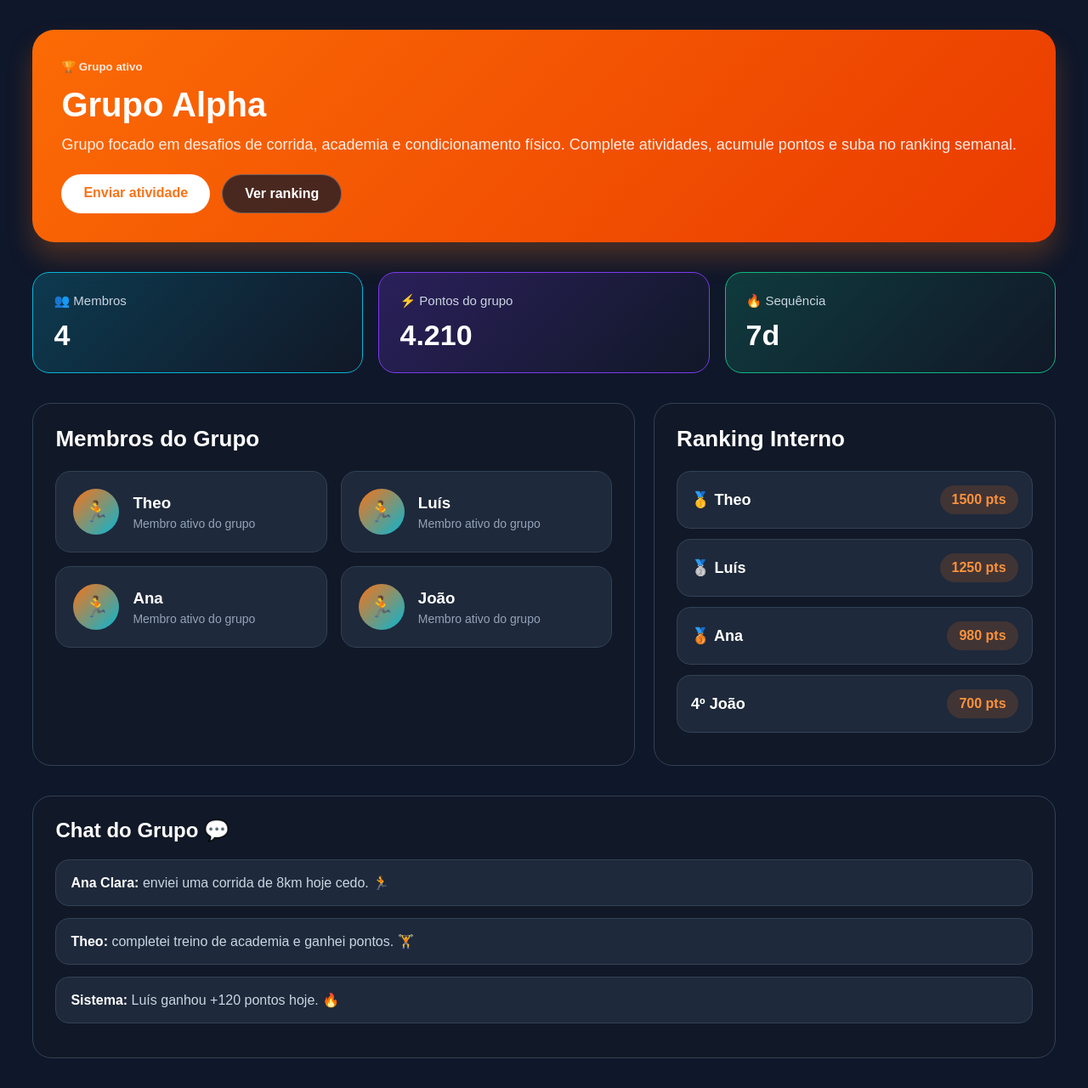
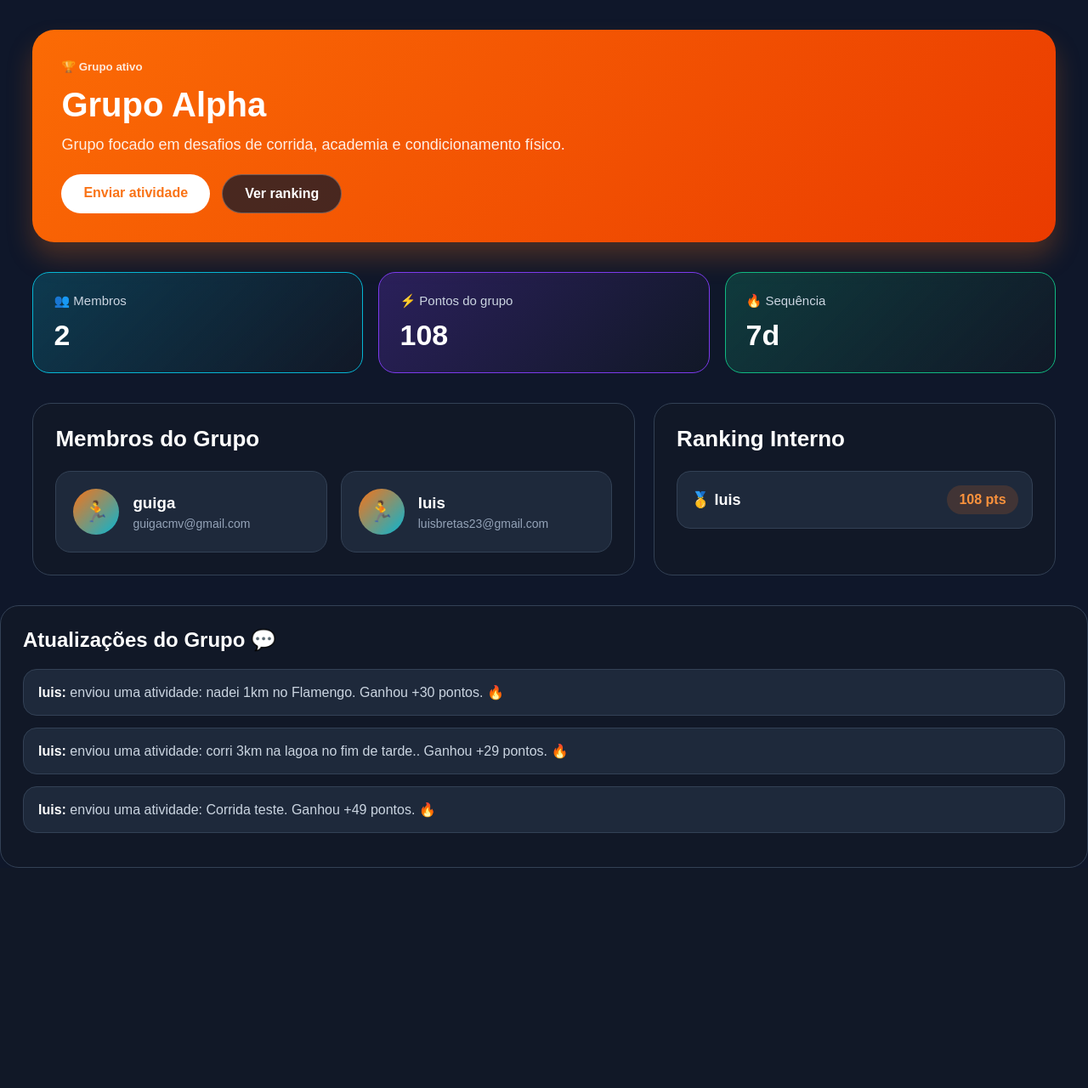
Before and after one commit to luis-bretas/Projeto-time5, a Django app: page /grupo/ in a window 1280 px wide. Shown: the part 55-1335 px from the top of the page at 85% size. After the commit the page ends 1076 px from the top, so only its background shows below. Run offline with Django 5.2, Linux system fonts and the light colour scheme; data comes from the database, SQL or seed files in the repository.

Commit message:
Exibe atualizacoes do grupo pelo banco

```diff
--- a/core/templates/core/grupo.html
+++ b/core/templates/core/grupo.html
@@ -281,11 +281,20 @@
     <section class="grupo-header">
         <small>🏆 Grupo ativo</small>
 
-        <h1>Grupo Alpha</h1>
+        <h1>
+    {% if grupo %}
+        {{ grupo.name }}
+    {% else %}
+        Nenhum grupo cadastrado
+    {% endif %}
+</h1>
 
         <p>
-            Grupo focado em desafios de corrida, academia e condicionamento físico.
-            Complete atividades, acumule pontos e suba no ranking semanal.
+           {% if grupo %}
+    {{ grupo.description }}
+{% else %}
+    Cadastre um grupo no painel administrativo para exibir as informações aqui.
+{% endif %}
         </p>
 
         <div class="grupo-actions">
@@ -298,12 +307,12 @@
 
         <div class="status-card azul">
             <span>👥 Membros</span>
-            <h2>4</h2>
+            <h2>{{ membros.count }}</h2>
         </div>
 
         <div class="status-card roxo">
             <span>⚡ Pontos do grupo</span>
-            <h2>4.210</h2>
+            <h2>{{ total_pontos|floatformat:0 }}</h2>
         </div>
 
         <div class="status-card verde">
@@ -319,17 +328,20 @@
             <h2>Membros do Grupo</h2>
 
             <div class="membros">
-
 {% for membro in membros %}
 
 <div class="membro">
     <div class="avatar">🏃</div>
 
     <div class="membro-info">
-                        <h3>{{ membro }}</h3>
-                        <p>Membro ativo do grupo</p>
+        <h3>{{ membro.username }}</h3>
+        <p>{{ membro.email }}</p>
     </div>
 </div>
+
+{% empty %}
+
+<p>Nenhum membro cadastrado ainda.</p>
 
 {% endfor %}
 
@@ -339,43 +351,55 @@
         <div class="box">
             <h2>Ranking Interno</h2>
 
+           {% for usuario in ranking_usuarios %}
+
 <div class="ranking-item">
-                <strong>🥇 Theo</strong>
-                <span class="pontos">1500 pts</span>
+    <strong>
+        {% if forloop.counter == 1 %}
+            🥇
+        {% elif forloop.counter == 2 %}
+            🥈
+        {% elif forloop.counter == 3 %}
+            🥉
+        {% else %}
+            {{ forloop.counter }}º
+        {% endif %}
+
+        {{ usuario.username }}
+    </strong>
+
+    <span class="pontos">{{ usuario.total_pontos }} pts</span>
 </div>
 
-            <div class="ranking-item">
-                <strong>🥈 Luís</strong>
-                <span class="pontos">1250 pts</span>
-            </div>
+{% empty %}
 
-            <div class="ranking-item">
-                <strong>🥉 Ana</strong>
-                <span class="pontos">980 pts</span>
-            </div>
+<p>Nenhuma atividade registrada neste grupo ainda.</p>
 
-            <div class="ranking-item">
-                <strong>4º João</strong>
-                <span class="pontos">700 pts</span>
+{% endfor %}
             </div>
         </div>
 
     </section>
 
     <section class="chat">
-        <h2>Chat do Grupo 💬</h2>
+    <h2>Atualizações do Grupo 💬</h2>
+
+    {% for atividade in atividades %}
 
     <div class="mensagem">
-            <strong>Ana Clara:</strong> enviei uma corrida de 8km hoje cedo. 🏃
+        <strong>{{ atividade.user.username }}:</strong>
+        enviou uma atividade: {{ atividade.description }}.
+        Ganhou +{{ atividade.points_earned }} pontos. 🔥
     </div>
 
+    {% empty %}
+
     <div class="mensagem">
-            <strong>Theo:</strong> completei treino de academia e ganhei pontos. 🏋️
+        Nenhuma atividade registrada no grupo ainda.
     </div>
 
-        <div class="mensagem">
-            <strong>Sistema:</strong> Luís ganhou +120 pontos hoje. 🔥
-        </div>
+    {% endfor %}
+
 </section>
 
 </div>
--- a/core/views.py
+++ b/core/views.py
@@ -3,6 +3,10 @@ from django.contrib.auth.decorators import login_required
 from django.contrib import messages
 from movetogether.forms import ActivityForm
 from .models import Activity, Group
+from django.contrib.auth.models import User
+from django.db.models import Sum
+
+
 def home(request):
     habilidades = [
         {"emoji": "⭐", "nome": "Iniciante", "descricao": "Até 500 pontos"},
@@ -26,17 +30,35 @@ def dashboard(request):
 
 def grupo(request):
 
-    membros = [
-        "Theo",
-        "Luís",
-        "Ana",
-        "João"
-    ]
+    grupo = Group.objects.first()
+
+    if grupo:
+        atividades = Activity.objects.filter(group=grupo).order_by('-created_at')
+    else:
+        atividades = Activity.objects.none()
+
+    membros = User.objects.all()
+
+    total_pontos = atividades.aggregate(
+        total=Sum('points_earned')
+    )['total'] or 0
+
+    ranking_usuarios = User.objects.filter(
+        activities__group=grupo
+    ).annotate(
+        total_pontos=Sum('activities__points_earned')
+    ).order_by('-total_pontos')
 
     return render(
         request,
         'core/grupo.html',
-        {"membros": membros}
+        {
+            "grupo": grupo,
+            "atividades": atividades,
+            "membros": membros,
+            "total_pontos": total_pontos,
+            "ranking_usuarios": ranking_usuarios,
+        }
     )
 
 def perfil(request):
```
Lines whose indentation alone changed are shown as unchanged.
